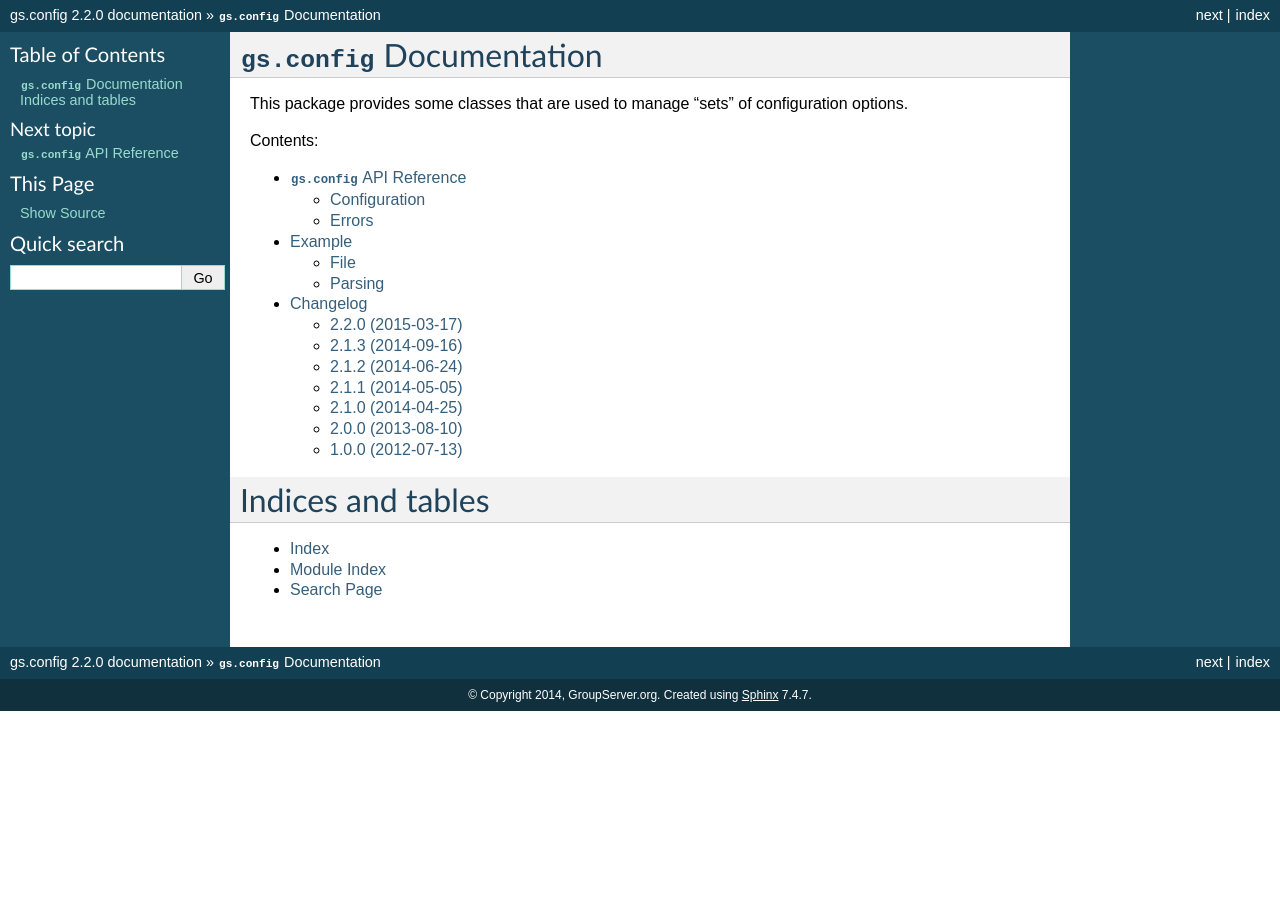
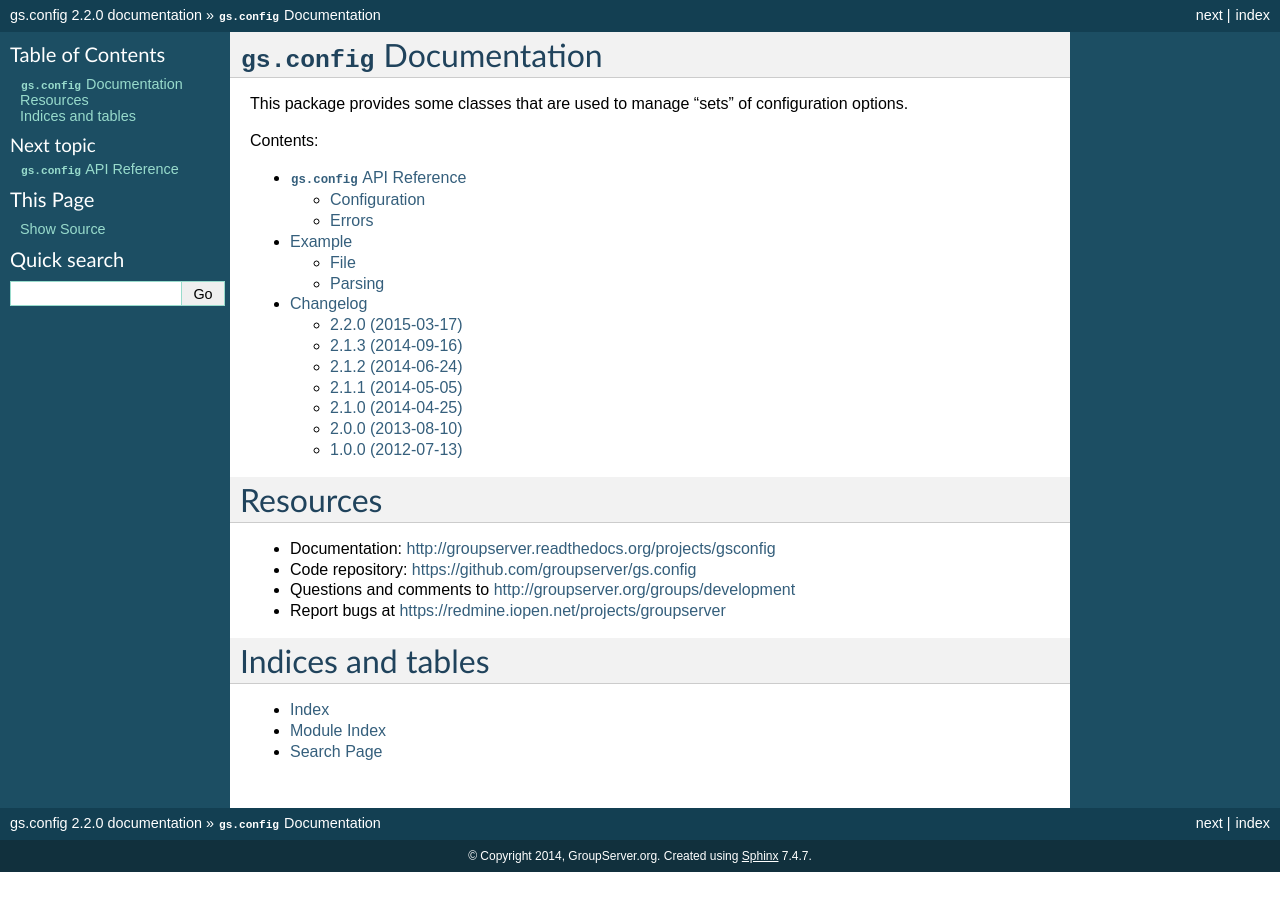
Before and after one commit to groupserver/gs.config, a Sphinx documentation site: the page built from docs/index.rst, in a window 1280 px wide. Built offline with Sphinx 7.4.7, drawn with Linux system fonts in a browser that asks for light colours.

Commit message:
Pointing at GitHub as  the canonical repository

```diff
--- a/docs/index.rst
+++ b/docs/index.rst
@@ -13,6 +13,15 @@ Contents:
    example
    HISTORY
 
+Resources
+=========
+
+- Documentation: http://groupserver.readthedocs.org/projects/gsconfig
+- Code repository: https://github.com/groupserver/gs.config
+- Questions and comments to
+  http://groupserver.org/groups/development
+- Report bugs at https://redmine.iopen.net/projects/groupserver
+
 Indices and tables
 ==================
 
--- a/setup.py
+++ b/setup.py
@@ -1,7 +1,7 @@
 # -*- coding: utf-8 -*-
 ############################################################################
 #
-# Copyright © 2014 OnlineGroups.net and Contributors.
+# Copyright © 2014, 2015 OnlineGroups.net and Contributors.
 # All Rights Reserved.
 #
 # This software is subject to the provisions of the Zope Public License,
@@ -52,7 +52,7 @@ setup(name='gs.config',
       author_email='richard@onlinegroups.net',
       maintainer='Michael JasonSmith',
       maintainer_email='mpj17@onlinegroups.net',
-      url='https://source.iopen.net/groupserver/gs.config/',
+      url='https://github.com/groupserver/gs.config/',
       license='ZPL 2.1',
       packages=find_packages(exclude=['ez_setup']),
       namespace_packages=['gs'],
```
Also changed, not shown: README.rst (+9 -8 lines).
